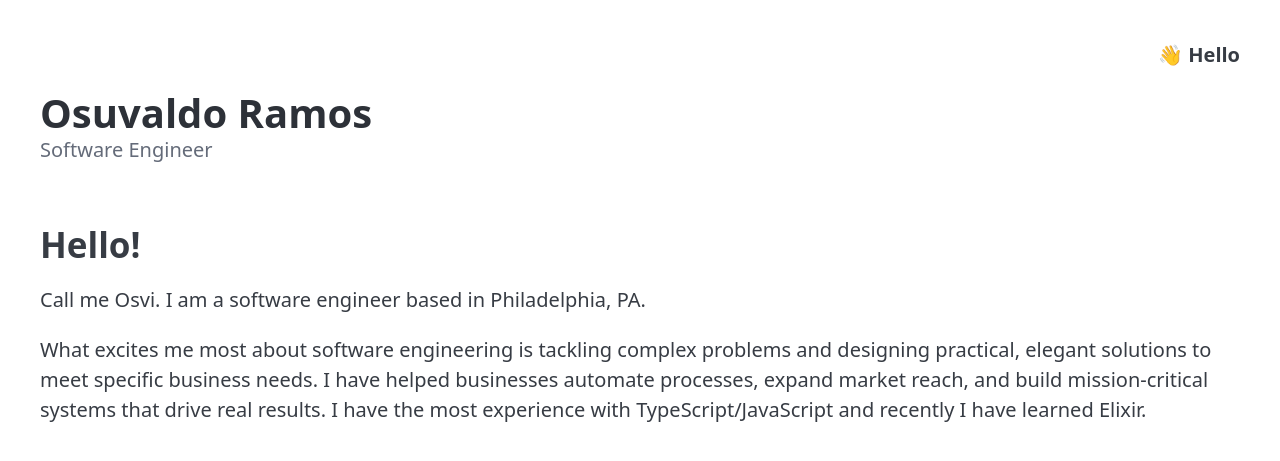
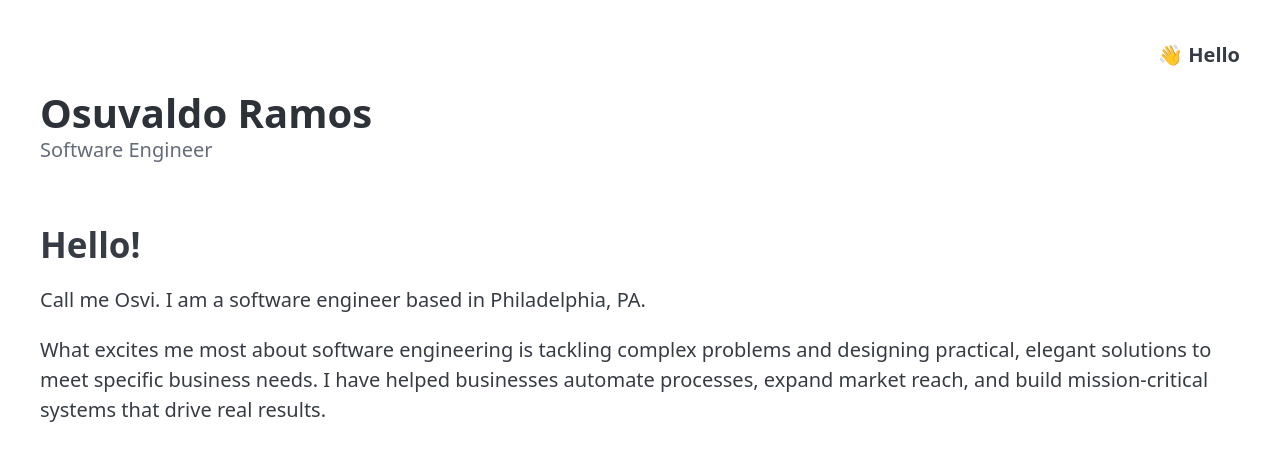
Before and after one commit to osuvaldo90/osuvaldo90.github.io, a Jekyll site: the page built from index.md, in a window 1280 px wide. Shown: the top 461 px of the page. Built offline with Jekyll 4.4.1, drawn with Linux system fonts in a browser that asks for light colours.

Commit message:
Remove languages sentence

```diff
--- a/index.md
+++ b/index.md
@@ -4,6 +4,7 @@ layout: default
 # SEO
 title: Hello
 description: Osuvaldo Ramos is a Senior Software Engineer with 10+ years of experience in TypeScript, JavaScript, Elixir, and C#, specializing in scalable full-stack development.
+permalink: /
 
 # Page
 header_title: Osuvaldo Ramos
@@ -16,6 +17,6 @@ nav_order: 0
 
 Call me Osvi. I am a software engineer based in Philadelphia, PA.
 
-What excites me most about software engineering is tackling complex problems and designing practical, elegant solutions to meet specific business needs. I have helped businesses automate processes, expand market reach, and build mission-critical systems that drive real results. I have the most experience with TypeScript/JavaScript and recently I have learned Elixir.
+What excites me most about software engineering is tackling complex problems and designing practical, elegant solutions to meet specific business needs. I have helped businesses automate processes, expand market reach, and build mission-critical systems that drive real results.
 
 {%- comment -%} Take a look at my work or reach out to talk about interesting opportunities. {%- endcomment -%}
```
